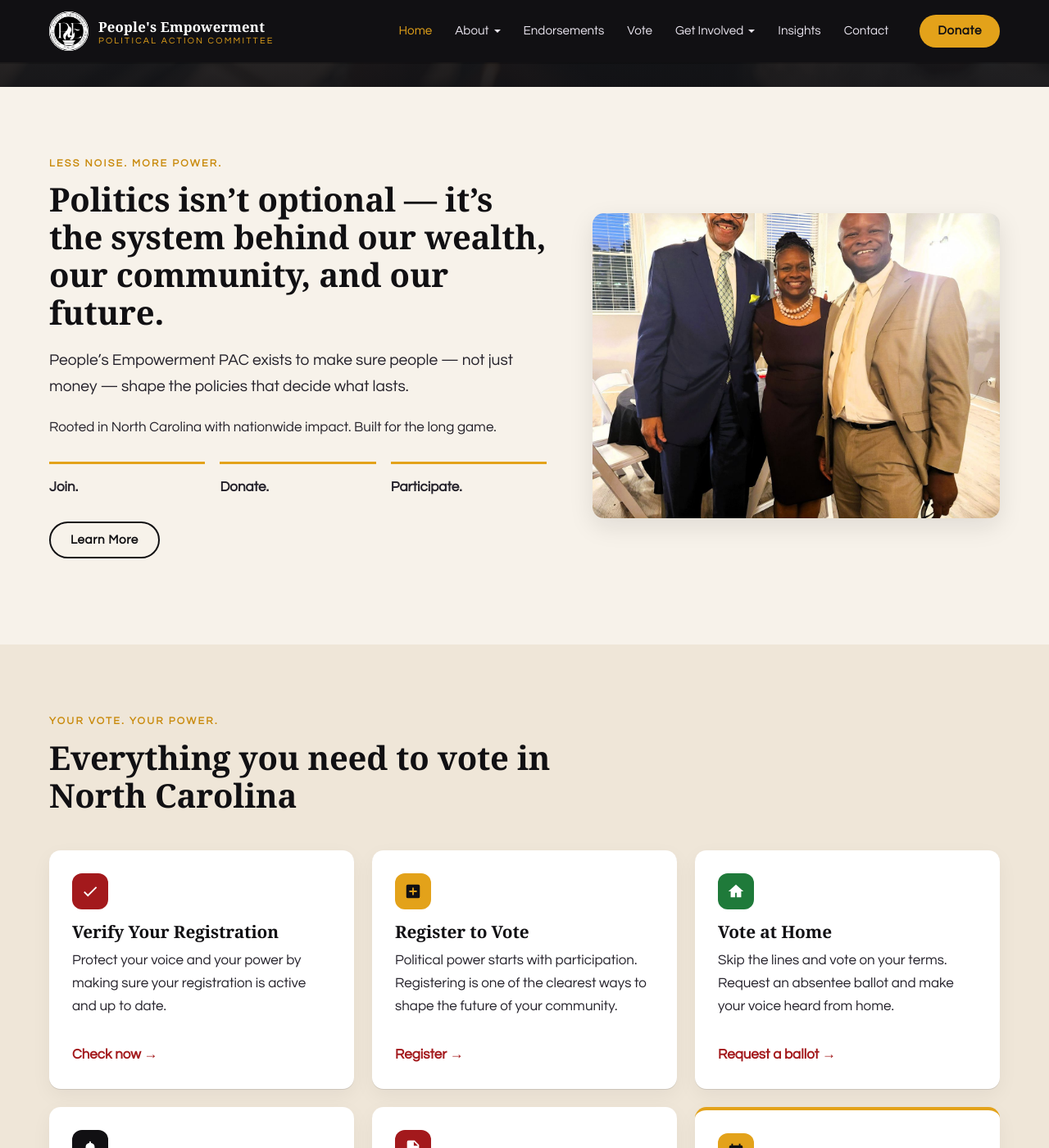
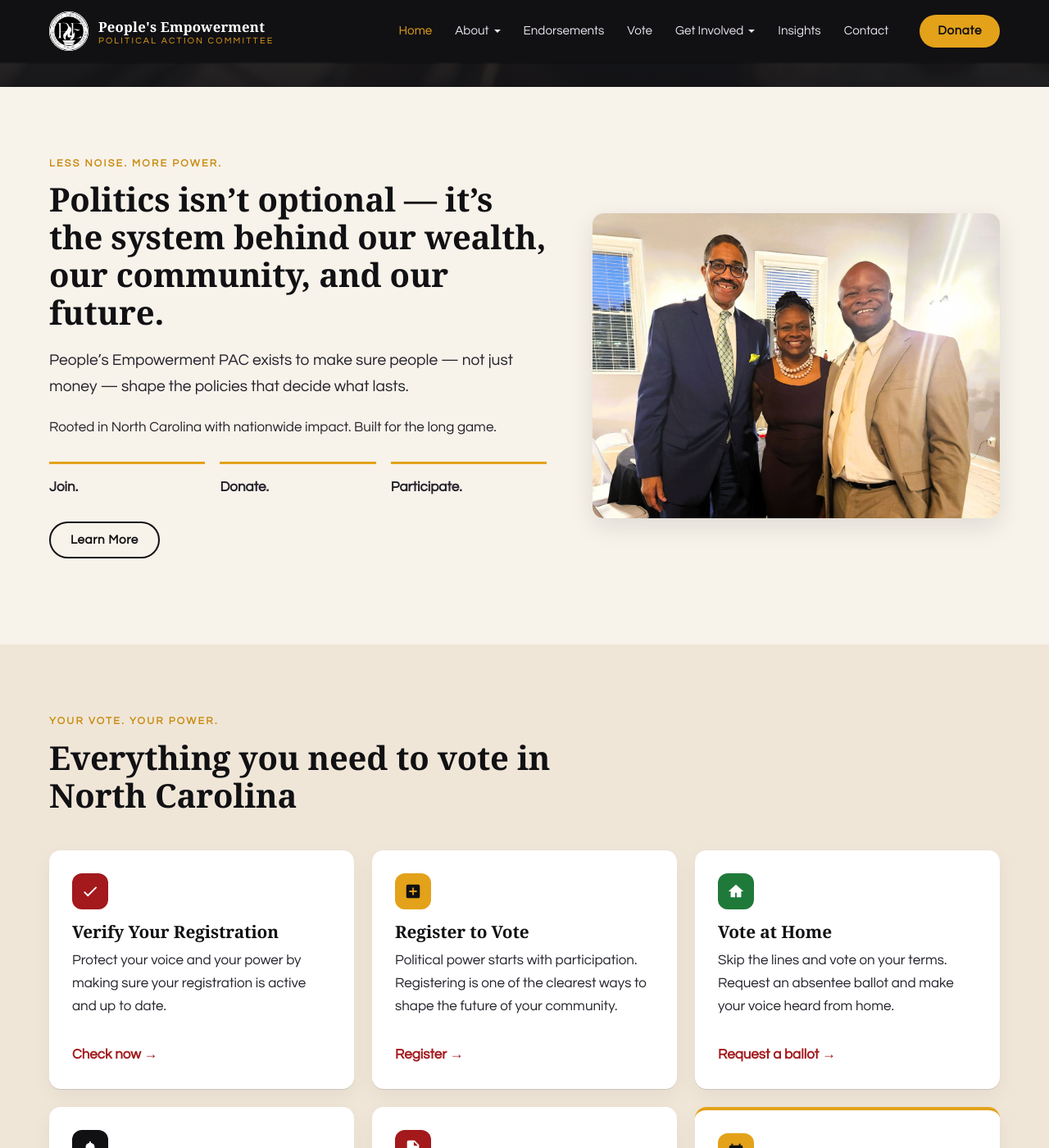
Before and after one commit to PEPACNC/pepac-site, a Jekyll site: the page built from index.html, in a window 1280 px wide and 1400 px high, scrolled down 735 px. Shown: the whole window at 82% size. Built offline with Jekyll 4.4.1, drawn with Linux system fonts in a browser that asks for light colours; some web fonts are replaced.

Commit message:
Add photo framing styles to compliance.css

```diff
--- a/assets/css/compliance.css
+++ b/assets/css/compliance.css
@@ -11,3 +11,7 @@
 .legal h2{font-size:1.5rem;margin-top:1.8em}
 .legal h3{font-size:1.15rem;margin-top:1.4em}
 .legal p,.legal li{font-size:1rem}
+/* Photo framing: keep faces in view */
+.page-hero.has-img{background-position:var(--pos,center)}
+.photo img{object-position:center 25%}
+.person .ph img{object-position:center 12%}
```
